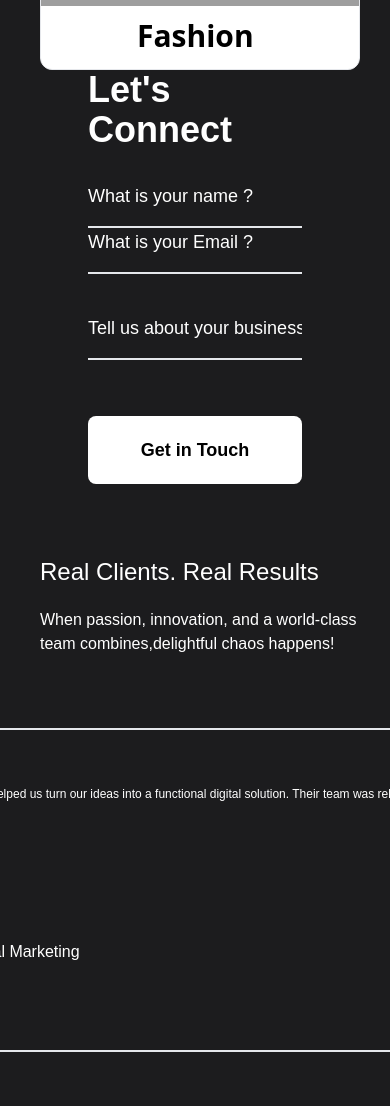
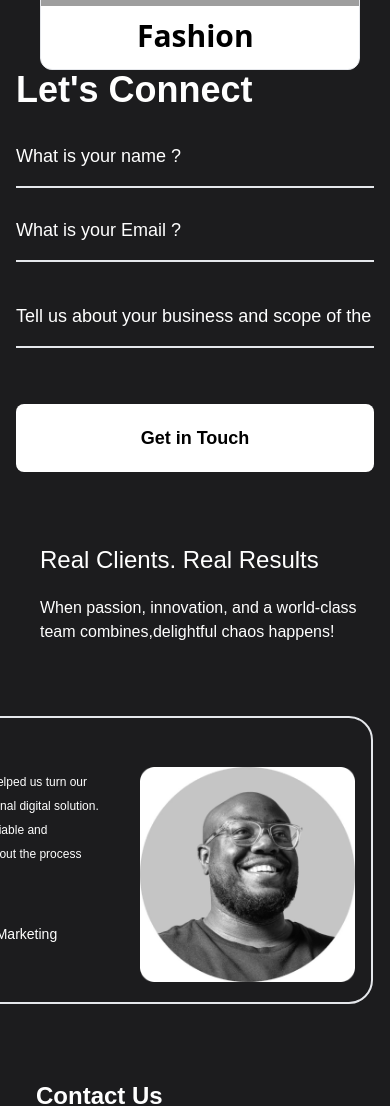
Before and after one commit to Av-technosys/Avtechnosys, a React (Create React App) app: page /Services in a window 390 px wide. Shown: the part 4255-5361 px from the top of the page. Built offline with nearby package versions, Linux system fonts and the light colour scheme; grey boxes are pictures that could not be loaded; a web font is replaced by a local one.

Commit message:
last push of the 4th oct

```diff
--- a/src/components/Form1.jsx
+++ b/src/components/Form1.jsx
@@ -5,12 +5,12 @@ const Form1 = () => {
   return (
 
     <>
-    <div className='bg-[#1c1c1e] fontTest lg:pt- pb-10 px-[5.5rem]  '>
+    <div className='bg-[#1c1c1e] fontTest lg:pt- pb-10 lg:px-[5.5rem] px-[1rem] '>
     <h1 className='text-4xl md:text-[4rem] lg:text-[4rem] text-white font-semibold p- md:pt-10 md:ml- lg:'>
         Let's Connect
     </h1>
     <form action='#'>
-        <div className='flex flex-col md:flex-row lg:ml-0 outline-none justify-between md:justify- gap- md:gap- lg:gap- mt-8 md:mt-12 '>
+        <div className='flex flex-col md:flex-row lg:ml-0 outline-none justify-between md:justify- gap-7 md:gap- lg:gap- mt-8 md:mt-12 '>
             <input
                 type='text'
                 placeholder='What is your name ?'
--- a/src/components/TestCard.jsx
+++ b/src/components/TestCard.jsx
@@ -14,7 +14,7 @@ const ImageWithBorders = () => {
 
   return (
     <>
-      <Marquee className="bg-[#1c1c1e]"
+      <Marquee className="bg-[#1c1c1e] "
         containerProps={{
           style: {
             width: "100%",
@@ -41,24 +41,24 @@ const ImageWithBorders = () => {
 const Card = ({ desc, name, desgination, profileImg }) => {
   return (
   <div className="bg-[#1c1c1e]  fontTest py-10 overflow-hidden">
-    <div class="flex lg:h-[400] lg:w-[60vw] overflow-hidden lg:mx-10 mx-4 p-4 border-2 rounded-3xl  ">
-      <div className="lg:w-[60%]   ">
-        <p className="text-white leading-6  overflow-hidden lg:text-[1rem] lg:font-medium text-xs p-4 mt-5">
-          <FormatQuoteIcon className="-mt-3 -ml-3 rotate-180"/>{desc}<FormatQuoteIcon className="-mt-3 mr-3"/> <br />
+    <div class="lg:flex lg:h-[400] h-72 lg:w-[60vw] w-[130vw]  overflow-hidden lg:mx-10 mx-4 p-4 border-2 rounded-3xl  ">
+      <div className="lg:w-[60%] w-[50%] ">
+        <p className="text-white text-wrap leading-6  overflow-hidden lg:text-[1rem] lg:font-medium text-xs p-4 mt-5">
+          <FormatQuoteIcon className="-mt-3 -ml-3 rotate-180"/>{desc}<FormatQuoteIcon className="-mt-3 lg:mr-3 mr-0"/> <br />
         </p>
       </div>
       {/* <div class="relative size-72 flex justify-center items-center   overflow-hidden"> */}
-      <div class="relative lg:w-[40%] w-[25%] h-72 flex justify-center rounded-2xl items-center   overflow-hidden">
-        <div class="absolute right-2 top-2 rounded-sm w-[210px] border-t-4"></div>
-        <div class="absolute right-2 top-2 rounded-sm h-[210px] border-l-4"></div>
-        <div class="absolute left-2 bottom-2 rounded-sm w-[210px] border-t-4"></div>
-        <div class="absolute left-2 bottom-2 rounded-sm h-[210px] border-r-4"></div>
+      <div class="relative lg:w-[40%]  lg:-mt-0 -mt-44 lg:ml-0 ml-64  h-72 flex justify-center rounded-2xl items-center   overflow-hidden">
+        <div class="absolute right-2 top-2  rounded-sm lg:w-[210px] border-t-4"></div>
+        <div class="absolute right-2 top-2  rounded-sm lg:h-[210px] border-l-4"></div>
+        <div class="absolute left-2  bottom-2 rounded-sm lg:w-[210px] border-t-4"></div>
+        <div class="absolute left-2  bottom-2 rounded-sm lg:h-[210px] border-r-4"></div>
         <img  src={profileImg} alt="" className="" />
 
       </div>
       <div className="bg-[#1c1c1e] size-fit absolute left- top-52  overflow-hidden">
-        <h1 className="text-white text-xl font-medium pt-4 pl-4">{name}</h1>
-        <p className="text-white text-md pl-4 ">{desgination}</p>
+        <h1 className="text-white lg:text-xl text-md font-medium pt-4 pl-4">{name}</h1>
+        <p className="text-white lg:text-md text-sm pl-4 ">{desgination}</p>
       </div>
     </div>
     </div>
```
